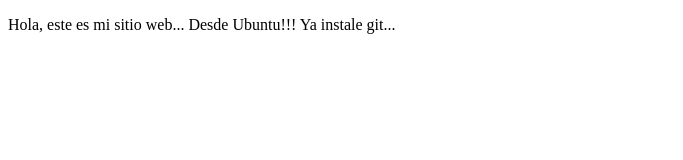
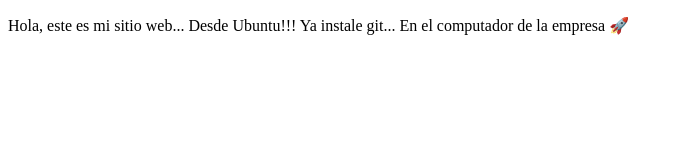
Before and after one commit to fredytalero22/proyectoDemoCursoPrework, a plain HTML site: page index.html in a window 1280 px wide. Shown: the whole page, without its empty margins (0-683 px from the left). Drawn offline with Linux system fonts and the light colour scheme.

Commit message:
Configuration GIT

```diff
--- a/index.html
+++ b/index.html
@@ -8,7 +8,7 @@
 <body>
     <p>
         Hola, este es mi sitio web... Desde Ubuntu!!!
-        Ya instale git...
+        Ya instale git... En el computador de la empresa 🚀
     </p>
 </body>
 </html>
```
